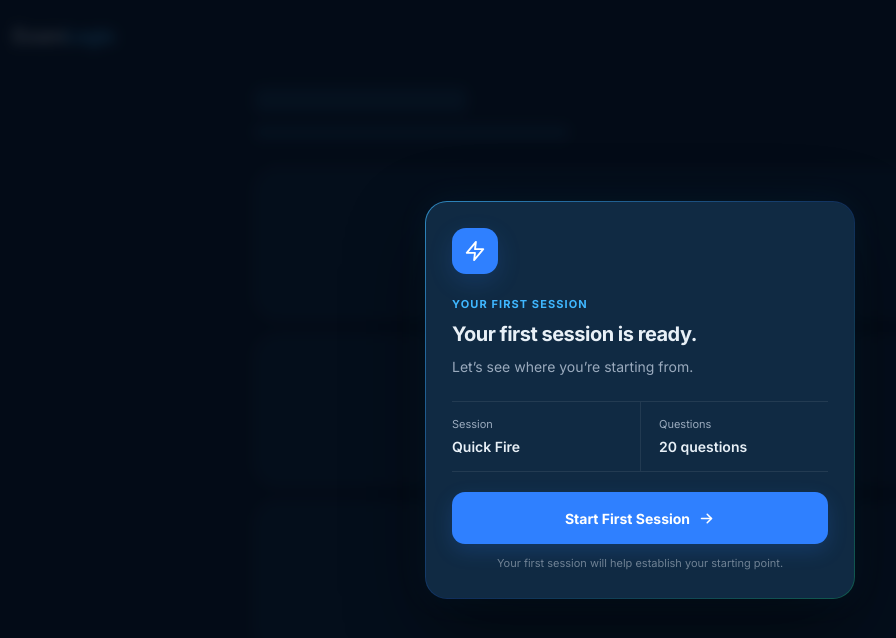
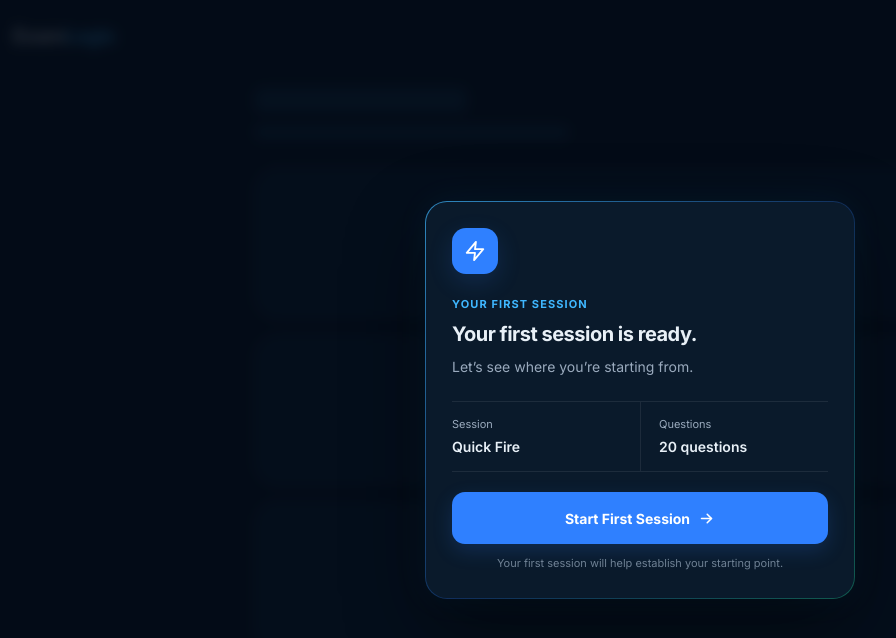
Before and after one commit to examforge99/examlogic, a Next.js app: page /prototypes/first-session in a window 1280 px wide. Shown: the top 638 px of the page, without its empty margins (0-896 px from the left). Built offline with nearby package versions, Linux system fonts and the light colour scheme.

Commit message:
Deepen first-session modal surface

```diff
--- a/src/app/prototypes/first-session/page.tsx
+++ b/src/app/prototypes/first-session/page.tsx
@@ -1,14 +1,7 @@
 import type { CSSProperties } from 'react'
 
 const styles: Record<string, CSSProperties> = {
-  page: {
-    minHeight: '100vh',
-    background: '#071426',
-    color: '#E8F0F7',
-    fontFamily: 'var(--font-inter), system-ui, -apple-system, sans-serif',
-    overflow: 'hidden',
-    position: 'relative',
-  },
+  page: { minHeight: '100vh', background: '#071426', color: '#E8F0F7', fontFamily: 'var(--font-inter), system-ui, sans-serif', overflow: 'hidden', position: 'relative' },
   dashboard: { minHeight: '100vh', padding: '22px', filter: 'blur(5px)', opacity: 0.38, transform: 'scale(1.015)', userSelect: 'none' },
   header: { display: 'flex', alignItems: 'center', justifyContent: 'space-between', marginBottom: '32px' },
   brand: { fontSize: '20px', fontWeight: 750, letterSpacing: '-0.04em' },
@@ -18,28 +11,10 @@ const styles: Record<string, CSSProperties> = {
   skeletonHeading: { width: '210px', height: '25px', borderRadius: '8px', background: '#153B59', marginBottom: '12px' },
   skeletonLine: { width: '310px', height: '14px', borderRadius: '6px', background: '#153B59', marginBottom: '28px' },
   skeletonCard: { height: '150px', background: '#102A43', border: '1px solid rgba(255,255,255,0.08)', borderRadius: '24px', marginBottom: '14px' },
-  overlay: {
-    position: 'fixed', inset: 0, display: 'flex', alignItems: 'center', justifyContent: 'center',
-    padding: '20px', background: 'rgba(3, 8, 16, 0.62)', backdropFilter: 'blur(3px)', WebkitBackdropFilter: 'blur(3px)', zIndex: 10,
-  },
-  modalBorder: {
-    width: 'min(100%, 430px)',
-    padding: '1px',
-    borderRadius: '22px',
-    background: 'linear-gradient(135deg, rgba(63,183,255,0.72), rgba(47,128,255,0.28) 52%, rgba(37,214,162,0.38))',
-    boxShadow: '0 30px 80px rgba(0,0,0,0.48), 0 0 32px rgba(63,183,255,0.07)',
-  },
-  modal: {
-    width: '100%',
-    background: '#102A43',
-    borderRadius: '21px',
-    padding: '26px',
-  },
-  mark: {
-    width: '46px', height: '46px', display: 'flex', alignItems: 'center', justifyContent: 'center',
-    borderRadius: '14px', background: '#2F80FF', color: '#FFFFFF', marginBottom: '22px',
-    boxShadow: '0 8px 24px rgba(47,128,255,0.16)',
-  },
+  overlay: { position: 'fixed', inset: 0, display: 'flex', alignItems: 'center', justifyContent: 'center', padding: '20px', background: 'rgba(3,8,16,0.62)', backdropFilter: 'blur(3px)', WebkitBackdropFilter: 'blur(3px)', zIndex: 10 },
+  modalBorder: { width: 'min(100%, 430px)', padding: '1px', borderRadius: '22px', background: 'linear-gradient(135deg, rgba(63,183,255,0.72), rgba(47,128,255,0.28) 52%, rgba(37,214,162,0.38))', boxShadow: '0 30px 80px rgba(0,0,0,0.48), 0 0 32px rgba(63,183,255,0.07)' },
+  modal: { width: '100%', background: '#0A1A2B', borderRadius: '21px', padding: '26px' },
+  mark: { width: '46px', height: '46px', display: 'flex', alignItems: 'center', justifyContent: 'center', borderRadius: '14px', background: '#2F80FF', color: '#FFFFFF', marginBottom: '22px', boxShadow: '0 8px 24px rgba(47,128,255,0.16)' },
   eyebrow: { color: '#3FB7FF', fontSize: '11px', fontWeight: 700, letterSpacing: '0.1em', textTransform: 'uppercase', marginBottom: '9px' },
   title: { fontSize: '20px', lineHeight: 1.2, letterSpacing: '-0.025em', fontWeight: 650, maxWidth: '340px', marginBottom: '10px' },
   description: { color: '#9AAABD', fontSize: '14px', lineHeight: 1.5, maxWidth: '350px', marginBottom: '24px' },
@@ -48,12 +23,7 @@ const styles: Record<string, CSSProperties> = {
   infoItemSecond: { padding: '14px 0 14px 18px', borderLeft: '1px solid rgba(255,255,255,0.08)' },
   infoLabel: { color: '#9AAABD', fontSize: '11px', marginBottom: '4px' },
   infoValue: { fontSize: '14px', fontWeight: 600 },
-  button: {
-    width: '100%', minHeight: '52px', border: 0, borderRadius: '13px', background: '#2F80FF', color: '#FFFFFF',
-    fontFamily: 'var(--font-inter), system-ui, -apple-system, sans-serif', fontSize: '14px', fontWeight: 700,
-    display: 'flex', alignItems: 'center', justifyContent: 'center', gap: '8px',
-    boxShadow: '0 7px 20px rgba(47,128,255,0.18)',
-  },
+  button: { width: '100%', minHeight: '52px', border: 0, borderRadius: '13px', background: '#2F80FF', color: '#FFFFFF', fontFamily: 'var(--font-inter), system-ui, sans-serif', fontSize: '14px', fontWeight: 700, display: 'flex', alignItems: 'center', justifyContent: 'center', gap: '8px', boxShadow: '0 7px 20px rgba(47,128,255,0.18)' },
   footnote: { textAlign: 'center', color: '#6F8194', fontSize: '11px', lineHeight: 1.4, marginTop: '12px' },
 }
 
@@ -73,48 +43,24 @@ export default function FirstSessionPrototype() {
           <div style={styles.skeletonCard} />
         </div>
       </section>
-
       <div style={styles.overlay}>
         <section role="dialog" aria-modal="true" aria-labelledby="first-session-title" style={styles.modalBorder}>
           <div style={styles.modal}>
             <div style={styles.mark} aria-hidden="true">
-              <svg width="22" height="22" viewBox="0 0 24 24" fill="none" stroke="currentColor" strokeWidth="2" strokeLinecap="round" strokeLinejoin="round">
-                <path d="M13 2 3 14h9l-1 8 10-12h-9l1-8Z" />
-              </svg>
+              <svg width="22" height="22" viewBox="0 0 24 24" fill="none" stroke="currentColor" strokeWidth="2" strokeLinecap="round" strokeLinejoin="round"><path d="M13 2 3 14h9l-1 8 10-12h-9l1-8Z" /></svg>
             </div>
-
             <div style={styles.eyebrow}>Your first session</div>
-
-            <h1 id="first-session-title" style={styles.title}>
-              Your first session is ready.
-            </h1>
-
-            <p style={styles.description}>
-              Let’s see where you’re starting from.
-            </p>
-
+            <h1 id="first-session-title" style={styles.title}>Your first session is ready.</h1>
+            <p style={styles.description}>Let’s see where you’re starting from.</p>
             <div style={styles.info}>
-              <div style={styles.infoItem}>
-                <div style={styles.infoLabel}>Session</div>
-                <div style={styles.infoValue}>Quick Fire</div>
-              </div>
-              <div style={styles.infoItemSecond}>
-                <div style={styles.infoLabel}>Questions</div>
-                <div style={styles.infoValue}>20 questions</div>
-              </div>
+              <div style={styles.infoItem}><div style={styles.infoLabel}>Session</div><div style={styles.infoValue}>Quick Fire</div></div>
+              <div style={styles.infoItemSecond}><div style={styles.infoLabel}>Questions</div><div style={styles.infoValue}>20 questions</div></div>
             </div>
-
             <button type="button" style={styles.button}>
               Start First Session
-              <svg width="17" height="17" viewBox="0 0 24 24" fill="none" stroke="currentColor" strokeWidth="2.2" strokeLinecap="round" strokeLinejoin="round" aria-hidden="true">
-                <path d="M5 12h14" />
-                <path d="m13 6 6 6-6 6" />
-              </svg>
+              <svg width="17" height="17" viewBox="0 0 24 24" fill="none" stroke="currentColor" strokeWidth="2.2" strokeLinecap="round" strokeLinejoin="round"><path d="M5 12h14" /><path d="m13 6 6 6-6 6" /></svg>
             </button>
-
-            <p style={styles.footnote}>
-              Your first session will help establish your starting point.
-            </p>
+            <p style={styles.footnote}>Your first session will help establish your starting point.</p>
           </div>
         </section>
       </div>
```
